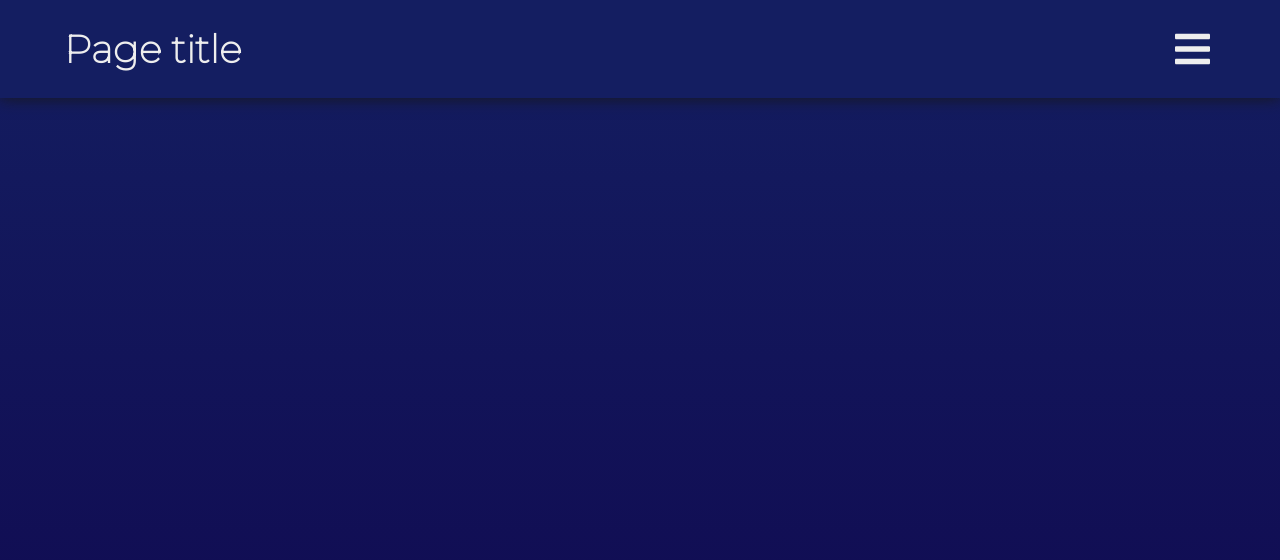
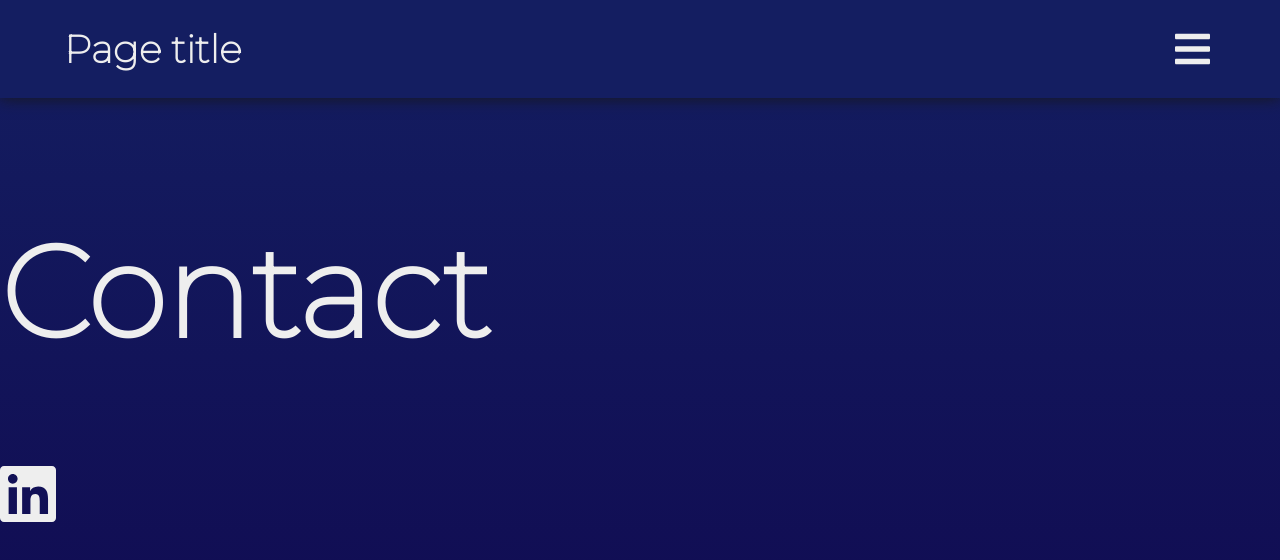
Before and after one commit to mathealgou/curriculumV2, a React (Vite) app: page /contact in a window 1280 px wide. Shown: the top 560 px of the page. Built offline with nearby package versions, Linux system fonts and the light colour scheme.

Commit message:
LinkedIn icon added.

```diff
--- a/src/App.jsx
+++ b/src/App.jsx
@@ -1,6 +1,7 @@
 import { Routes, Route, Link } from "react-router-dom";
 import { Home } from "./views/Home";
 import { Projects } from "./views/Projects";
+import { Contact } from "./views/Contact";
 import "./index.scss";
 import { NavBar } from "./components/NavBar";
 
@@ -12,6 +13,7 @@ function App() {
           links: [
             { name: "Home", path: "/" },
             { name: "My projects", path: "projects" },
+            { name: "Contact me", path: "contact" },
           ],
         }}
       />
@@ -19,6 +21,7 @@ function App() {
         <Routes>
           <Route path="/" element={<Home />} />
           <Route path="projects" element={<Projects />} />
+          <Route path="contact" element={<Contact />} />
         </Routes>
       </div>
     </div>
--- /dev/null
+++ b/src/views/Contact/index.jsx
@@ -0,0 +1,14 @@
+import { React } from "react";
+import styles from "./styles.module.scss";
+import { FontAwesomeIcon } from "@fortawesome/react-fontawesome";
+import { faLinkedin } from "@fortawesome/free-brands-svg-icons";
+
+export function Contact() {
+  return (
+    <div className={styles.contact}>
+      <h1>Contact</h1>
+
+      <FontAwesomeIcon icon={faLinkedin} />
+    </div>
+  );
+}
```
Also changed, not shown: package.json (+14 -1 lines), src/views/Contact/styles.module.scss (added), 2 other files (tests, documents, lock files or other folders).
